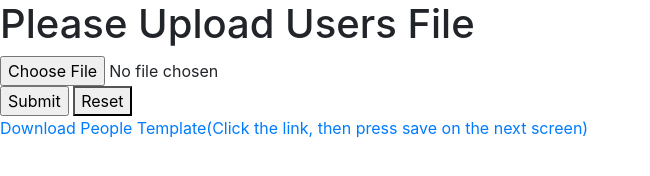
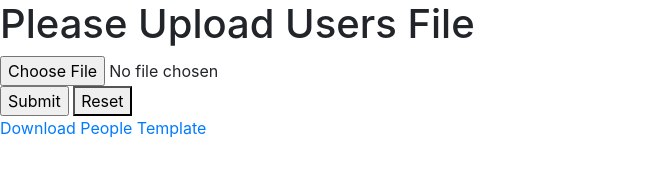
Before and after one commit to ablanton-student/SecretSanta, a plain HTML site: page index.html in a window 1280 px wide. Shown: the whole page, without its empty margins (0-650 px from the left). Drawn offline with nearby package versions, Linux system fonts and the light colour scheme.

Commit message:
Update index.html

```diff
--- a/index.html
+++ b/index.html
@@ -27,7 +27,7 @@
         <input type="submit" name="submit" id="submit" value="Submit">
         <button id=reset>Reset</button>
     </form>
-    <a href="partyPeople.json" download="People Template">Download People Template(Click the link, then press save on the next screen)</a>
+    <a href="partyPeople.json" download="People Template">Download People Template</a>
     <p id="fileContents"></p>
 </body>
 
```
